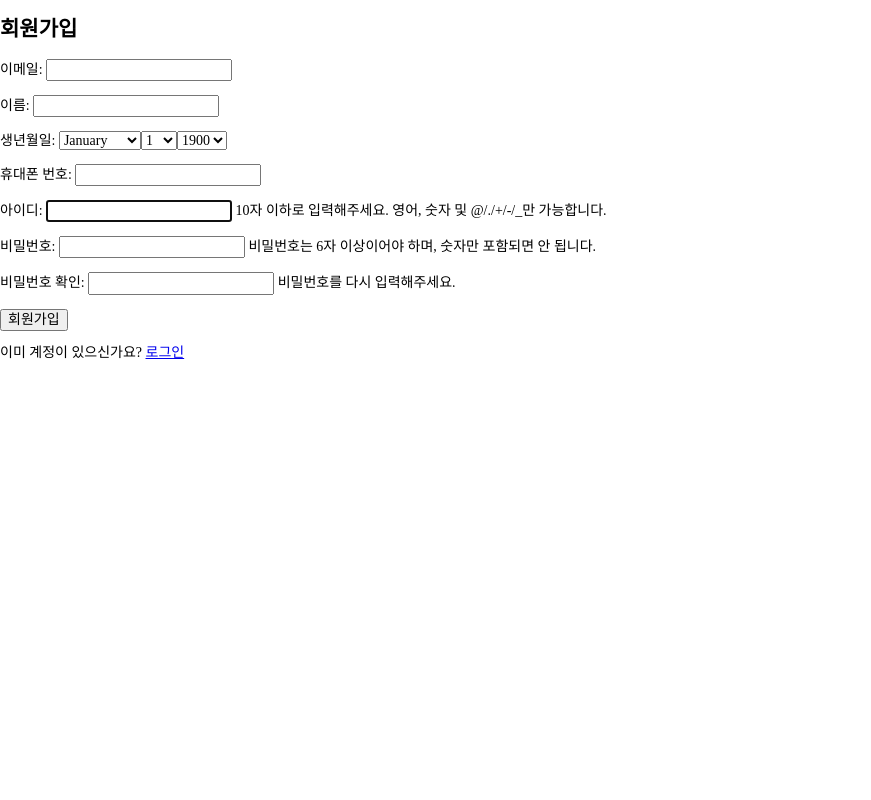
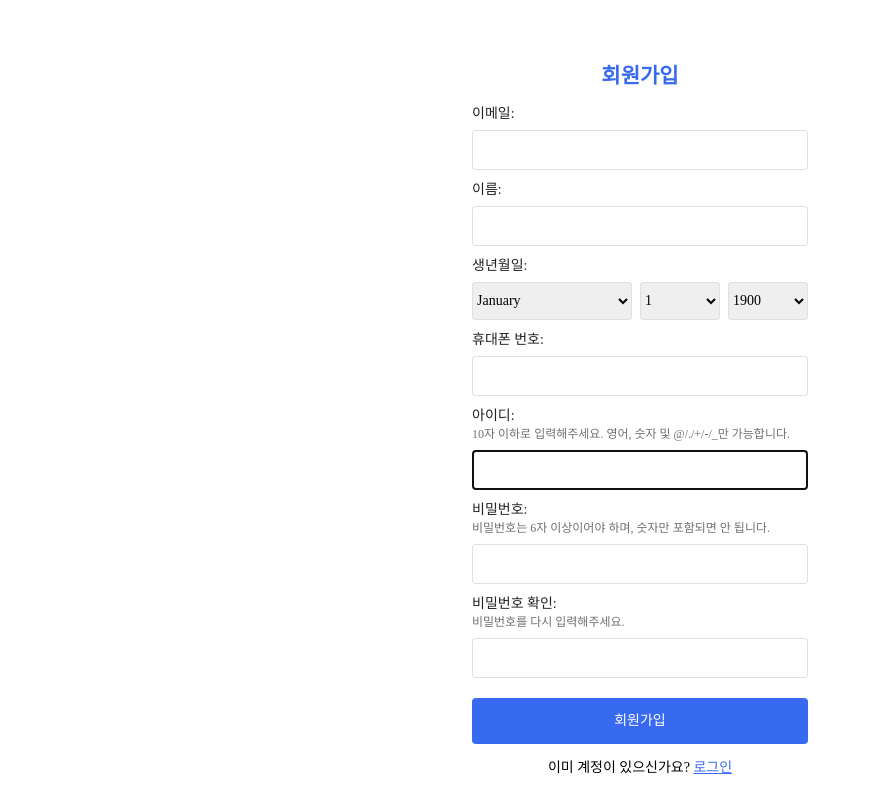
Before and after one commit to SKNETWORKS-FAMILY-AICAMP/SKN06-4th-04Team, a Django app: page /register/ in a window 1280 px wide. Shown: the whole page, without its empty margins (0-871 px from the left). Run offline with Django 5.2, Linux system fonts and the light colour scheme.

Commit message:
lawbot 스타일 적용
- 로그인 페이지
- 회원가입 페이지
- 챗봇 페이지

```diff
--- a/lawbot/static/css/common.css
+++ b/lawbot/static/css/common.css
@@ -1,7 +1,9 @@
 :root {
   --primary-color: #376af0;
+  --secondary-color: #2450c2;
   --color-red: #d93737;
-  --color-dark-gray: #376af0;
+  --color-gray: #707070;
+  --color-dark-gray: #222222;
   --border-gray-01: #e0e0e0;
   --background-light-blue: #eaeef7;
 }
@@ -12,18 +14,21 @@ body {
 }
 
 /* class  */
+.flex {
+  display: flex;
+  column-gap: 0.5rem;
+}
+.text-center {
+  text-align: center;
+}
 .font-primary {
   color: var(--primary-color);
 }
 .font-red {
   color: var(--color-red);
 }
-.text-center {
-  text-align: center;
-}
-.flex {
-  display: flex;
-  column-gap: 0.5rem;
+.fw-500{
+  font-weight: 500;
 }
 
 /* form */
@@ -38,44 +43,56 @@ body {
   padding: 0 12px;
   box-sizing: border-box;
 }
-.form-button {
+.form_wrap form  {
   display: flex;
-  column-gap: 0.5rem;
-  margin-top: 0.5rem;
+  flex-direction: column;
+  row-gap: .75rem;
 }
-.form-button .btn {
+.form_wrap form > div {
+  display: flex;
+  flex-direction: column;
+  width: 100%;
+}
+.form_wrap form > div label,
+.form_wrap form > div fieldset legend{
+  color: var(--color-dark-gray);
+}
+.form_wrap form > div fieldset legend {
+  margin-bottom: .5rem;
+}
+.form_wrap form > div  input {
+  border: 1px solid var(--border-gray-01);
+  padding: 0 12px;
+  line-height: 38px;
+  border-radius: 3px;
+  margin-top:.5rem;
+}
+.form_wrap form > div fieldset {
+  border: 0;
+  margin: 0;
+  padding: 0;
+  display: grid;
+    grid-template-columns: 2fr 1fr 1fr;
+    column-gap: .5rem;
+}
+.form_wrap form > div fieldset select {
+  border: 1px solid var(--border-gray-01);
+  line-height: 38px;
+  height: 38px;
+  border-radius: 3px;
+}
+.form_wrap  .helptext{
+  font-size: 12px;
+  color: var(--color-gray);
+  margin-top: 4px;
+}
+.form_wrap .btn {
   display: flex;
   align-content: center;
   justify-content: center;
   width: 100%;
-}
-/* input */
-.input_cont {
-  display: flex;
-  flex-direction: column;
-  row-gap: 2px;
-  width: 100%;
-}
-.input_cont .input_label {
-  display: flex;
-  justify-content: space-between;
-  align-items: center;
-}
-.input_label .input_check {
-  width: 22px;
-}
-.input_cont label {
-  font-size: 14px;
-  margin-bottom: 2px;
-}
-.input_cont input {
-  border: 1px solid var(--border-gray-01);
-  padding: 0 12px;
-  line-height: 38px;
-  border-radius: 3px;
-}
-.input_cont > .flex input {
-  width: 30%;
+  margin-top: .5rem;
+  line-height: 2.75rem;
 }
 /* button */
 .btn,
@@ -84,7 +101,15 @@ a.btn {
   border: 0;
   border-radius: 4px;
   cursor: pointer;
+  transition: all .15s ease;
 }
+.btn.btn-text.font-primary:hover{
+  color: var(--secondary-color);
+}
+ .btn.btn-primary:hover {
+  background-color: var(--secondary-color);
+}
+
 .btn:disabled {
   cursor: default !important;
 }
@@ -137,11 +162,14 @@ nav .nav_user {
   column-gap: 2px;
   cursor: pointer;
   color: var(--primary-color);
-  text-decoration: none;
 }
 nav .nav_user img {
   width: 28px;
 }
 nav .nav_user u {
   margin-left: .25rem;
+  transition: all .15s ease;
 }
+nav .nav_user u:hover{
+  color: var(--secondary-color);
+}
--- a/lawbot/templates/layout.html
+++ b/lawbot/templates/layout.html
@@ -10,7 +10,7 @@
     <link rel="stylesheet" href="{% static 'css/normalize.css' %}">
     <link rel="stylesheet" href="{% static 'css/common.css' %}">
     <title>
-      {% block title %}{% endblock title %}
+      {% block title %}Lawbot - 세법 챗봇{% endblock title %}
     </title>
     {% block style %}{% endblock style %}
   </head>
@@ -22,7 +22,7 @@
         <div>
           <a class="nav_user" href="profile">
             <img class="input_check" src="{% static '/img/icon-account.svg' %}">
-            <u href="/profile">{{ user.username }}</u>님
+            <u href="/profile">{{ user.username }}님</u>
           </a>
             <form action="{% url 'logout' %}" method="post" style="display:inline;">
             {% csrf_token %}
--- a/lawbot/users/templates/users/profile.html
+++ b/lawbot/users/templates/users/profile.html
@@ -1,5 +1,7 @@
 <!-- users/templates/users/profile.html -->
 {% extends "layout.html" %}
+{% block title %}Lawbot - 내 프로필{% endblock %}
+
 {% block content %}
 <div class="container">
     <h2>내 프로필</h2>
--- a/lawbot/users/templates/users/register.html
+++ b/lawbot/users/templates/users/register.html
@@ -1,13 +1,27 @@
 {% extends "layout.html" %}
+{% block title %}Lawbot - 회원가입{% endblock %}
 
+{% block style %}
+  <style>
+    #register {
+      margin-top: 8vh;
+    }
+  </style>
+{% endblock style %}
 
 {% block content %}
-<h2>회원가입</h2>
-<form method="post" enctype="multipart/form-data">
-    {% csrf_token %}
-    {{ form.as_p }}  <!-- 폼을 표시 -->
-    <button type="submit">회원가입</button>
-</form>
-
-<p>이미 계정이 있으신가요? <a href="{% url 'home' %}">로그인</a></p>
+<div id="register">
+      <h2 class="text-center font-primary">회원가입</h2>
+    <div class="form_wrap">
+      <form method="post" enctype="multipart/form-data">
+        {% csrf_token %}
+        {{ form.as_div }}
+        <!-- 폼을 표시 -->
+        <button  class="btn btn-primary" type="submit">회원가입</button>
+      </form>
+    </div>
+  </div>
+  <p class="text-center">이미 계정이 있으신가요?
+    <a href="{% url 'home' %}" class="font-primary fw-500">로그인</a>
+  </p>
 {% endblock %}
```
Also changed, not shown: lawbot/chat/templates/chat/chatbot.html (+34 -25 lines), lawbot/templates/home.html (+30 -9 lines).
